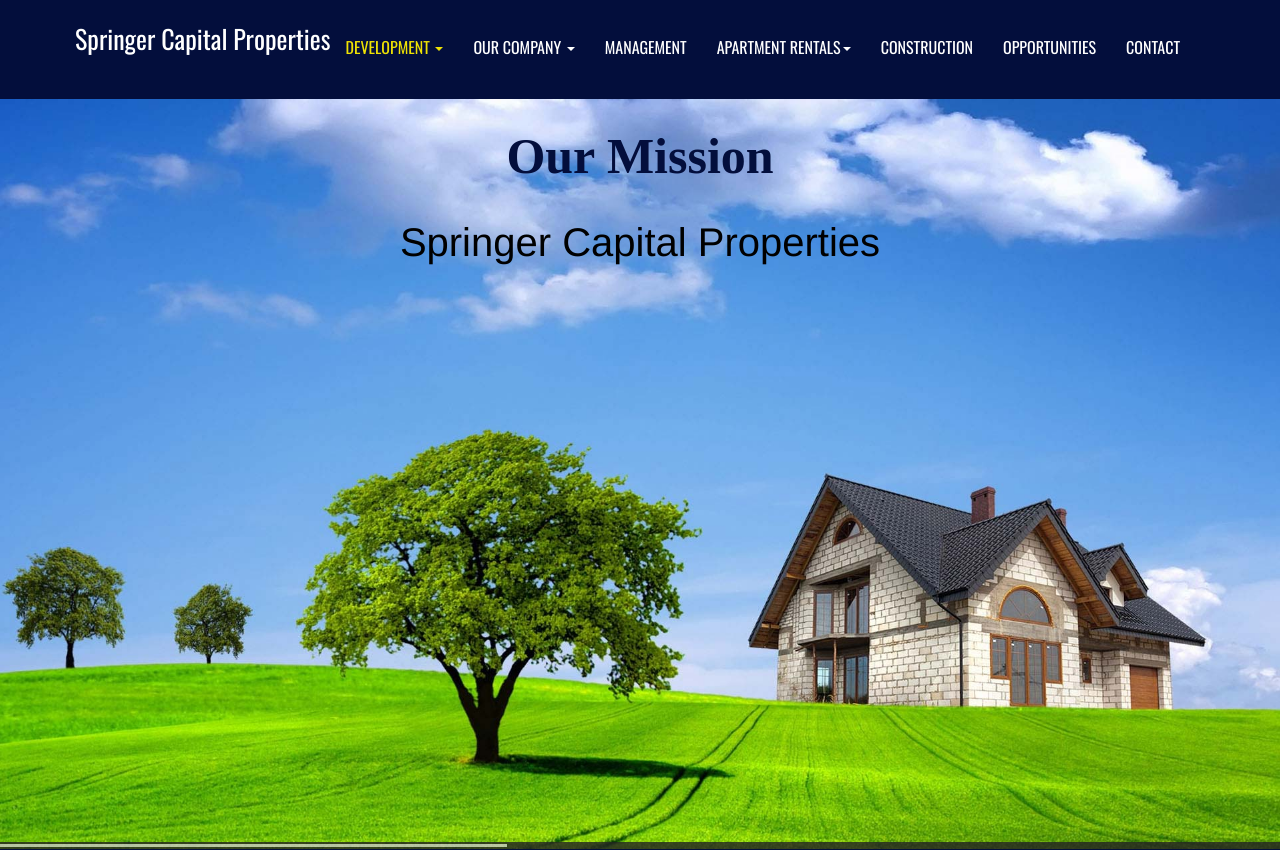
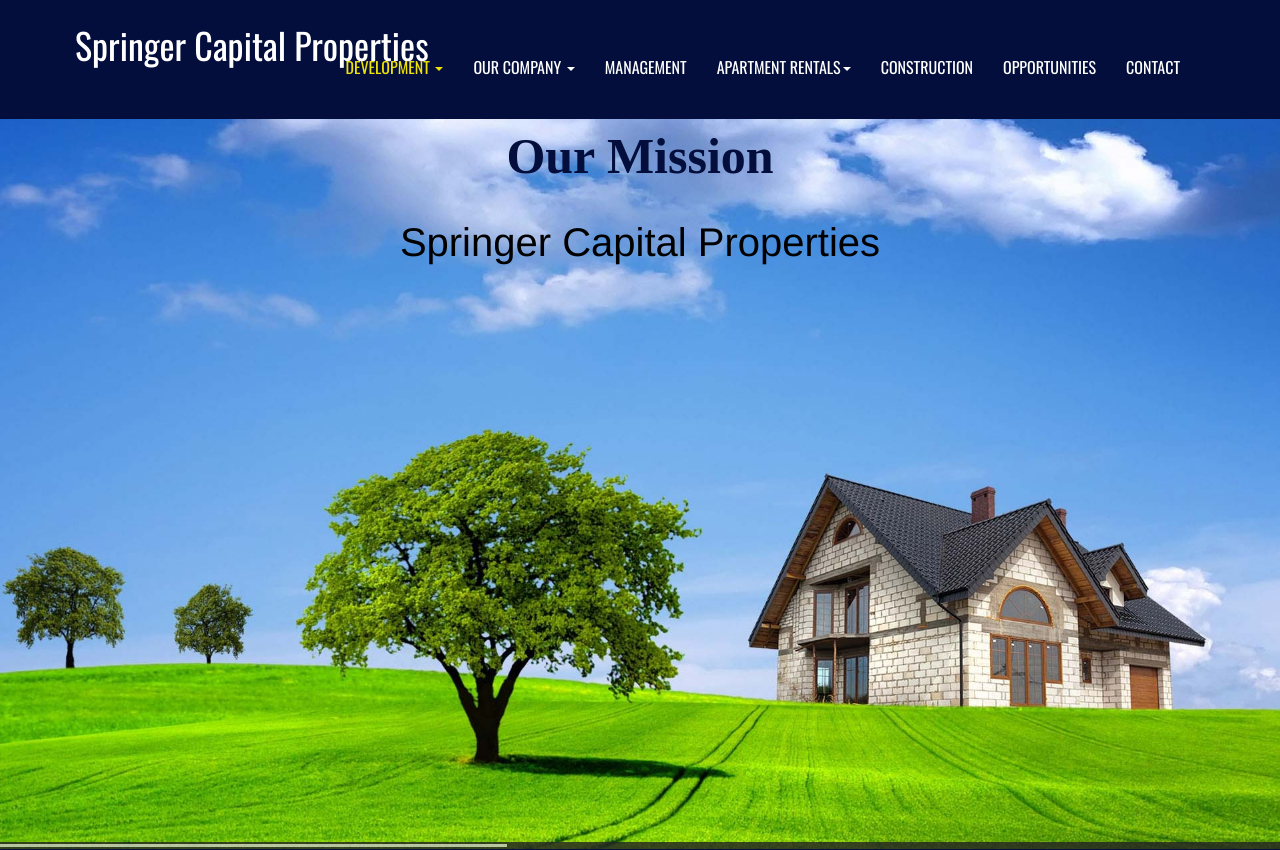
Before and after one commit to greentreegroup/Springer-properties, a plain HTML site: page index.html in a window 1280 px wide. Shown: the top 850 px of the page. Drawn offline with nearby package versions, Linux system fonts and the light colour scheme; files whose address does not match are found by name.

Commit message:
Update style.css

```diff
--- a/assets/css/style.css
+++ b/assets/css/style.css
@@ -13,9 +13,6 @@
 }
 
 /*General*/
-h1{
-	font-size:26px ;
-}
 
 h1, h2, h3, h4, h5, h6 {
 	font-weight: normal;
```
